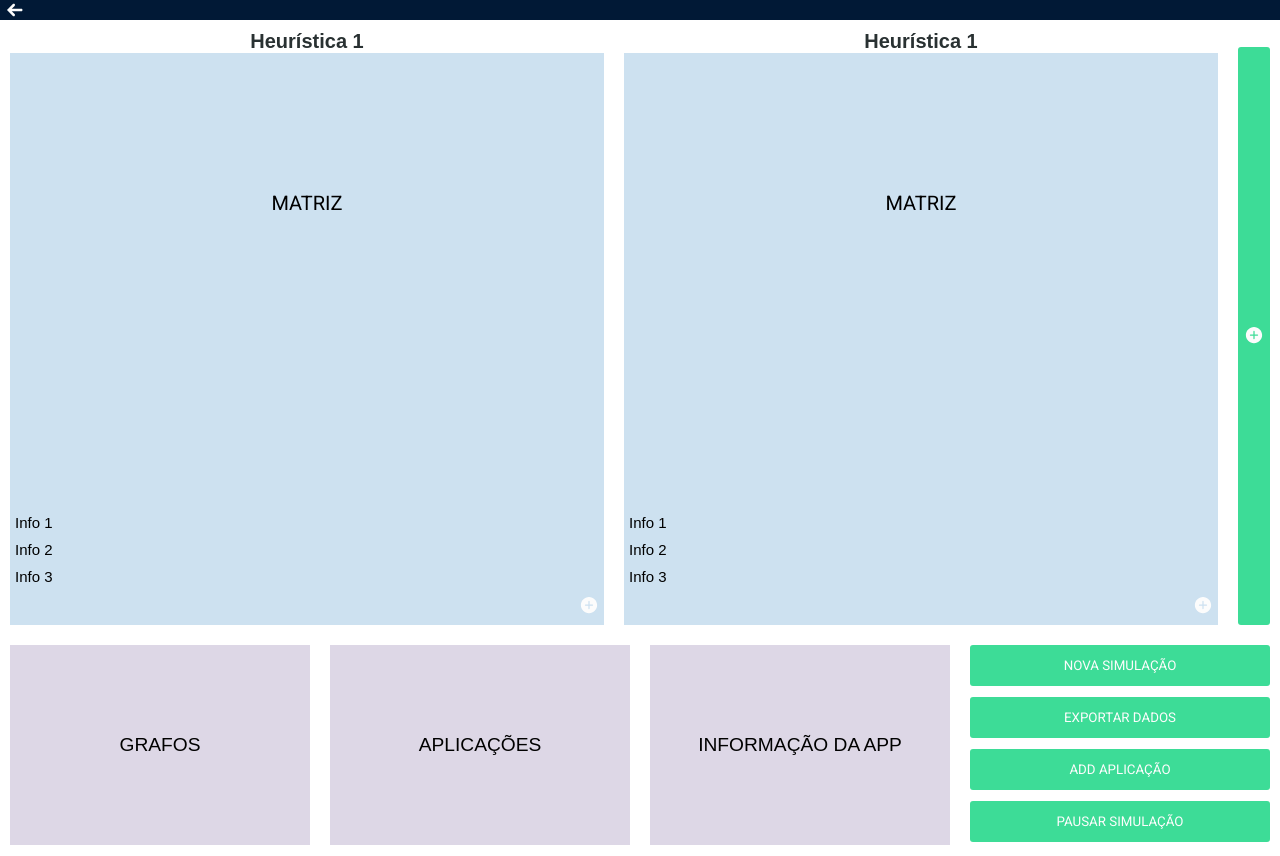
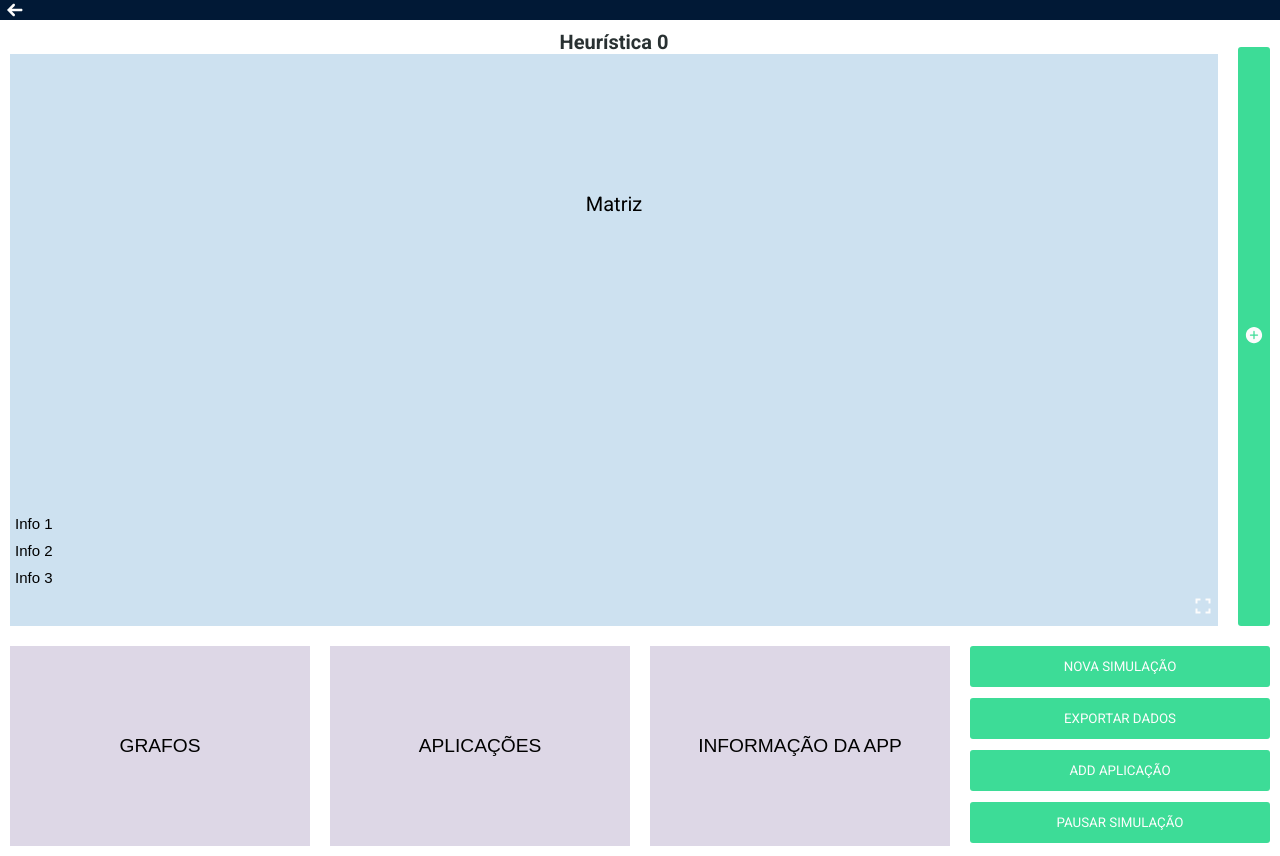
Before and after one commit to GabiFaria/Front-end-Projeto-MPSoC, a React (Create React App) app: page / in a window 1280 px wide. Built offline with nearby package versions, Linux system fonts and the light colour scheme.

Commit message:
feat: Nova matriz
Adição de novas matrizes em tempo de execução

```diff
--- a/src/global.css
+++ b/src/global.css
@@ -23,181 +23,3 @@ a{
 body, input, button {
     font-family: Roboto, sans-serif;
 }
-
-.header{
-    display: flex;
-    height: 20px;
-    background-color:#011936;
-    align-items: center; /*alinha os itens no centro do header em relação a altura*/
-
-}
-.voltar{
-    display: flex;
-    vertical-align: middle;
-    color: #fcfcfc;
-}
-.menu{
-    display: flex;
-}
-
-.menu li {
-    margin-left: 10px; /*margem em largura*/
-}
-
-.menu li a{
-    display: block;
-    padding: 10px; /*margem em altura*/
-}
-
-/* CSS FLEXBOX*/
-.flexheuristica{
-    display: flex; /*deixa os elemento um do lado do outro*/
-    flex-wrap: wrap;
-    margin: auto;
-    border-radius: 2px;
-}
-
-.flexheuristica p {
-    display: flex;
-    justify-content: center;
-    align-items: center;
-    font-size: 20px;
-    font-weight: bold;
-    color: #293132;
-}
-
-.flexheuristica > div {
-    flex: 1 1 250px; /* 1 se expanda 1 fique menor 250px base que se for menor vai quebrar*/
-    padding: 10px;
-    box-shadow: 0 0 14px 0 rgb(0,0,0.0.02);
-}
-
-.matriz{
-    background-color: #CDE1F0;
-    height: 57vh;
-}
-
-.matriz a {
-    max-width: 100%;
-    display: flex;
-    justify-content: center;
-    align-items: center;
-    line-height: 300px; /*alinheir no centro da div*/
-    font-size: 20px;
-}
-
-.infos{
-    background-color: #CDE1F0;
-}
-
-.infos li a{
-    font-size: 15px;
-    display: flex;
-    justify-content: flex-start;
-    align-items: center; /*alinha verticalmete*/
-    padding: 5px;
-}
-
-.maisinfo{
-    display: flex;
-    justify-content: flex-end;
-    align-items: center; /*alinha verticalmete*/
-    background-color: #CDE1F0;
-    padding: 5px;
-}
-
-.addButtom{
-    background-color:#3ddc97;
-    margin-top: 27px;
-    margin-right: 10px;
-    margin-left: 10px;
-    margin-block-end: 10px;
-    border: 0;
-    border-radius: 3px;
-    cursor: pointer;
-    transition: background 0.5s;
-}
-
-.addButtom:hover{
-    background: #32B57C;
-}
-
-
-.flexaplicacoes{
-    display: flex;
-    flex-wrap: wrap;
-    margin: auto;
-
-}
-
-.flexaplicacoes > div{
-    margin: 10px;
-    height: 200px;
-    flex: 1 1 300px; /* 1 se expanda 1 fique menor 250px base que se for menor vai quebrar*/
-}
-
-.grafos{
-    background-color: #ddd7e6;
-}
-.grafos p{
-    justify-content: center;
-    text-align: center;
-    line-height: 200px;
-}
-.aplicacoes{
-    background-color: #ddd7e6;
-
-}
-
-.aplicacoes p{
-    justify-content: center;
-    text-align: center;
-    line-height: 200px;
-}
-
-.infosapp{
-    background-color: #ddd7e6;
-
-}
-
-.infosapp p {
-    justify-content: center;
-    text-align: center;
-    line-height: 200px;
-}
-
-.divbotoes{
-    width: 100%;
-    display: flex;
-    justify-content: center;
-}
-
-.divbotoes ul{
-    width: 100%;
-}
-
-.botoesapp {
-    width: 100%;
-    color:#fcfcfc;
-    display: flex;
-    justify-content: center;
-    align-items: center; /*alinha verticalmete*/
-    padding: 13px;
-    margin-block-end: 11px;
-    background-color:#3ddc97;
-    border: 0;
-    border-radius: 3px;
-    cursor: pointer;
-    transition: background 0.5s;
-}
-
-.botoesapp:hover {
-    background:#32B57C;
-}
-
-@media (max-width:610px){
-    .addButtom{
-        width: 100%;
-        margin-top: 10;
-    }
-}
--- a/src/pages/simulation/index.js
+++ b/src/pages/simulation/index.js
@@ -1,7 +1,8 @@
-import React from 'react';
+import React, {useState, useEffect} from 'react';
 import { TiArrowLeft } from "react-icons/ti";
 import { IoIosAddCircle } from "react-icons/io";
-
+import { IoMdExpand } from "react-icons/io";
+import { IoMdContract } from "react-icons/io";
 import './styles.css'
 
 //Componente: Bloco isolado de HTML, o qual não interfere no restante da aplicação.
@@ -10,47 +11,62 @@ import './styles.css'
 
 //Toda função que um componente tem deve ser criada dentro da função do componente.
 function Simulation() {
+  const [contMatriz, setCont] = useState(['Matriz']);
+  const [openMatriz, setOpen] = useState(false);
+
+  function tratarCont() {
+    setCont([...contMatriz, "Matriz"]);
+  };
+
+  function toggleMatriz(){
+    setOpen(!openMatriz);
+  }
+
   return (
     <>
       <header className="header">
         <nav>
-          <icon className="voltar"><TiArrowLeft size={30} /></icon>
+          <div className="voltar"><TiArrowLeft size={30} /></div>
         </nav>
       </header>
 
       <section className="flexheuristica">
+
+        {
+          contMatriz.map( (matriz, index) => (
             <div>
-          <p>Heurística 1</p>
+        <strong>Heurística {index}</strong>
         <div className="matriz">
-            <a>MATRIZ</a>
+          <a>Matriz</a>
         </div>
         <ul className="infos">
           <li><a>Info 1</a></li>
           <li><a>Info 2</a></li>
           <li><a>Info 3</a></li>
+          {
+            openMatriz?(
+              <ul>
+                <li><a>Info 4</a></li>
+                <li><a>Info 5</a></li>
+              </ul>
+            ):null
+          }
         </ul>
         <div className="maisinfo">
-            <icon><IoIosAddCircle color='#fcfcfc' size={20}/></icon>
-          </div>
-        </div>
-        <div>
 
-          <p>Heurística 1</p>
-          <div className="matriz">
-            <a>MATRIZ</a>
-          </div>
-          <ul className="infos">
-            <li><a>Info 1</a></li>
-            <li><a>Info 2</a></li>
-            <li><a>Info 3</a></li>
-          </ul>
-          <div className="maisinfo">
-            <icon><IoIosAddCircle color='#fcfcfc' size={20}/></icon>
+          {
+            openMatriz? (
+            <div onClick={(e) => toggleMatriz(e)} className="extendInfo"><IoMdContract color='#fcfcfc' size={20}/></div>
+            ):  <div onClick={toggleMatriz} className="extendInfo"><IoMdExpand color='#fcfcfc' size={20}/></div>
+          }
         </div>
       </div>
 
+          ))
+        }
 
-        <button className="addButtom"><icon><IoIosAddCircle color='#fcfcfc' size={20}/></icon></button>
+
+        <button onClick={tratarCont} className="addButtom"><div><IoIosAddCircle color='#fcfcfc' size={20}/></div></button>
       </section>
 
       <section className="flexaplicacoes">
--- a/src/pages/simulation/styles.css
+++ b/src/pages/simulation/styles.css
@@ -0,0 +1,182 @@
+.header{
+    display: flex;
+    height: 20px;
+    background-color:#011936;
+    align-items: center; /*alinha os itens no centro do header em relação a altura*/
+
+}
+.voltar{
+    display: flex;
+    vertical-align: middle;
+    color: #fcfcfc;
+    cursor: pointer;
+}
+.menu{
+    display: flex;
+}
+
+.menu li {
+    margin-left: 10px; /*margem em largura*/
+}
+
+.menu li a{
+    display: block;
+    padding: 10px; /*margem em altura*/
+}
+
+/* CSS FLEXBOX*/
+.flexheuristica{
+    display: flex; /*deixa os elemento um do lado do outro*/
+    flex-wrap: wrap;
+    margin: auto;
+    border-radius: 2px;
+}
+
+.flexheuristica strong {
+    display: flex;
+    justify-content: center;
+    align-items: center;
+    font-size: 20px;
+    color: #293132;
+}
+
+.flexheuristica > div {
+    flex: 1 1 250px; /* 1 se expanda 1 fique menor 250px base que se for menor vai quebrar*/
+    padding: 10px;
+    box-shadow: 0 0 14px 0 rgb(0,0,0.0.02);
+}
+
+.matriz{
+    background-color: #CDE1F0;
+    height: 57vh;
+}
+
+.matriz a {
+    max-width: 100%;
+    min-width: 500px;
+    display: flex;
+    justify-content: center;
+    align-items: center;
+    line-height: 300px; /*alinheir no centro da div*/
+    font-size: 20px;
+}
+
+.infos{
+    background-color: #CDE1F0;
+}
+
+.infos li a{
+    font-size: 15px;
+    display: flex;
+    justify-content: flex-start;
+    align-items: center; /*alinha verticalmete*/
+    padding: 5px;
+}
+
+.extendInfo{
+    cursor: pointer;
+}
+
+.maisinfo{
+    display: flex;
+    justify-content: flex-end;
+    align-items: center; /*alinha verticalmete*/
+    background-color: #CDE1F0;
+    padding: 5px;
+}
+
+.addButtom{
+    background-color:#3ddc97;
+    margin-top: 27px;
+    margin-right: 10px;
+    margin-left: 10px;
+    margin-block-end: 10px;
+    border: 0;
+    border-radius: 3px;
+    cursor: pointer;
+    transition: background 0.5s;
+}
+
+.addButtom:hover{
+    background: #32B57C;
+}
+
+
+.flexaplicacoes{
+    display: flex;
+    flex-wrap: wrap;
+    margin: auto;
+
+}
+
+.flexaplicacoes > div{
+    margin: 10px;
+    height: 200px;
+    flex: 1 1 300px; /* 1 se expanda 1 fique menor 250px base que se for menor vai quebrar*/
+}
+
+.grafos{
+    background-color: #ddd7e6;
+}
+.grafos p{
+    justify-content: center;
+    text-align: center;
+    line-height: 200px;
+}
+.aplicacoes{
+    background-color: #ddd7e6;
+
+}
+
+.aplicacoes p{
+    justify-content: center;
+    text-align: center;
+    line-height: 200px;
+}
+
+.infosapp{
+    background-color: #ddd7e6;
+
+}
+
+.infosapp p {
+    justify-content: center;
+    text-align: center;
+    line-height: 200px;
+}
+
+.divbotoes{
+    width: 100%;
+    display: flex;
+    justify-content: center;
+}
+
+.divbotoes ul{
+    width: 100%;
+}
+
+.botoesapp {
+    width: 100%;
+    color:#fcfcfc;
+    display: flex;
+    justify-content: center;
+    align-items: center; /*alinha verticalmete*/
+    padding: 13px;
+    margin-block-end: 11px;
+    background-color:#3ddc97;
+    border: 0;
+    border-radius: 3px;
+    cursor: pointer;
+    transition: background 0.5s;
+}
+
+.botoesapp:hover {
+    background:#32B57C;
+}
+
+@media (max-width:610px){
+    .addButtom{
+        width: 100%;
+        margin-top: 10;
+    }
+}
```
Lines whose indentation alone changed are shown as unchanged.
